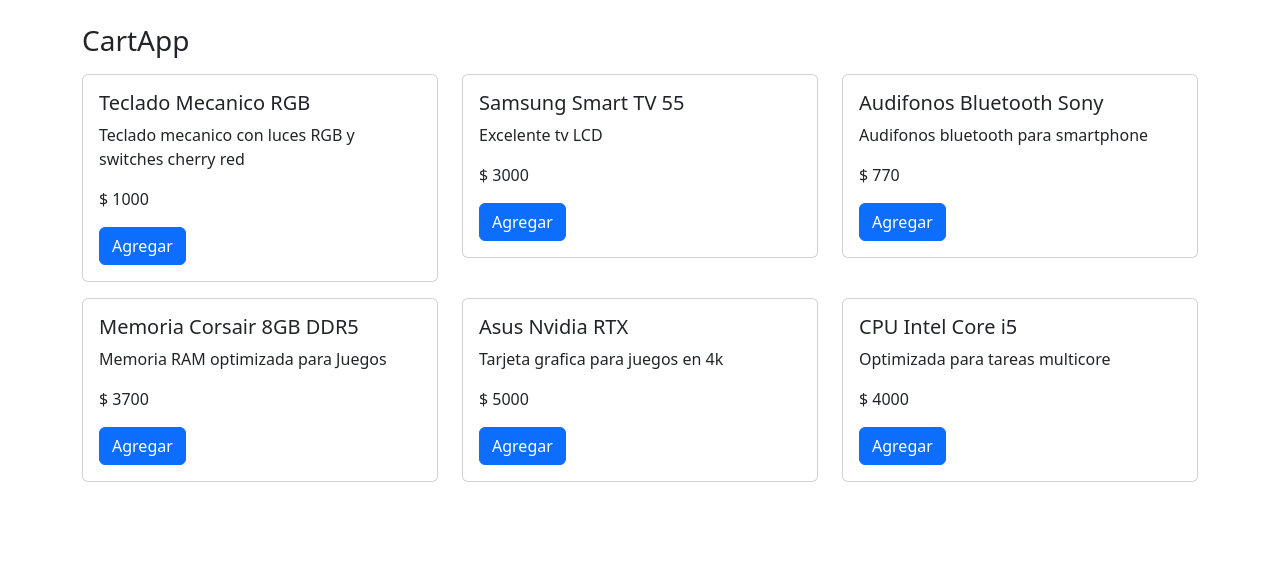
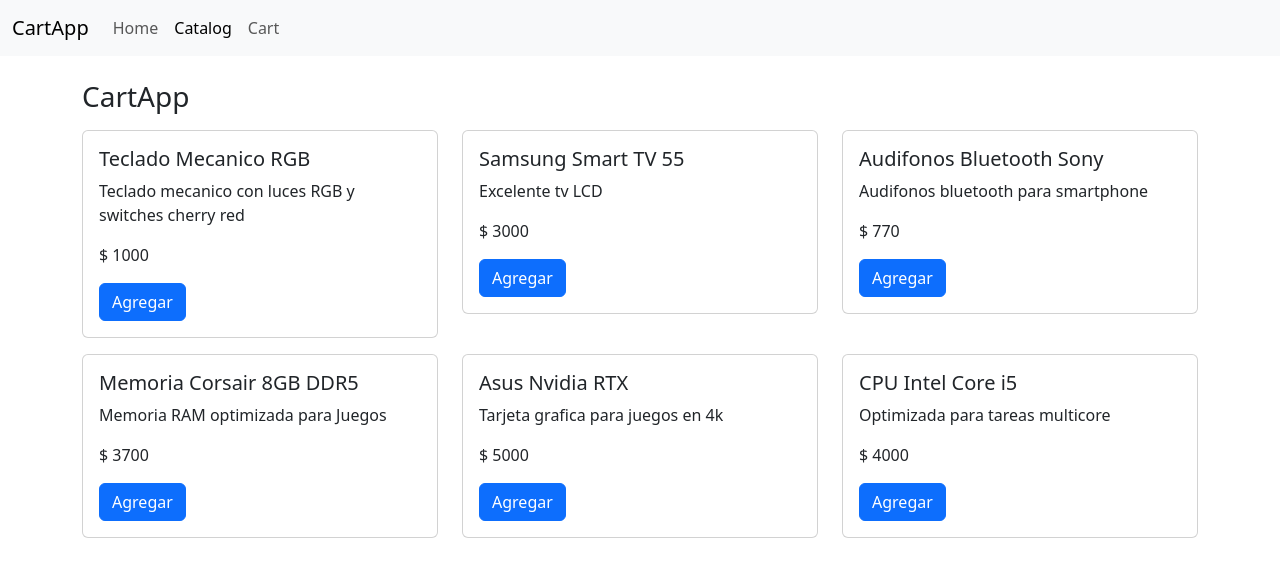
Before and after one commit to Memobig/5-cart-app, a React (Vite) app: page /catalog in a window 1280 px wide. Shown: the top 576 px of the page. Built offline with nearby package versions, Linux system fonts and the light colour scheme.

Commit message:
agrega un Navbar

```diff
--- a/src/CartApp.jsx
+++ b/src/CartApp.jsx
@@ -2,6 +2,7 @@
 import { CartView } from "./components/CartView"
 import { CatalogView } from "./components/CatalogView"
 import { useItemsCart } from "./hooks/useItemsCart"
+import { Navbar } from "./components/Navbar";
 
 
 export const CartApp = () => {
@@ -9,6 +10,7 @@
     const { cartItems, handlerAddProductCart, handlerDeleteProductCart } = useItemsCart();
     return (
         <>
+        <Navbar/>
             <div className="container my-4">
                 <h3>CartApp</h3>
                 <Routes>
--- /dev/null
+++ b/src/components/Navbar.jsx
@@ -0,0 +1,30 @@
+import { NavLink } from "react-router-dom";
+
+export const Navbar = () => {
+
+    return (
+        <>
+            <nav className="navbar navbar-expand-lg bg-body-tertiary">
+  <div className="container-fluid">
+    <a className="navbar-brand" href="#">CartApp</a>
+    <button className="navbar-toggler" type="button" data-bs-toggle="collapse" data-bs-target="#navbarNav" aria-controls="navbarNav" aria-expanded="false" aria-label="Toggle navigation">
+      <span className="navbar-toggler-icon"></span>
+    </button>
+    <div className="collapse navbar-collapse" id="navbarNav">
+      <ul className="navbar-nav">
+        <li className="nav-item">
+          <NavLink className={'nav-link'} to="/">Home</NavLink>
+        </li>
+        <li className="nav-item">
+          <NavLink className={'nav-link'} to="/catalog">Catalog</NavLink>
+        </li>
+        <li className="nav-item">
+          <NavLink className={'nav-link'} to="/cart">Cart</NavLink>
+        </li>
+      </ul>
+    </div>
+  </div>
+</nav>
+        </>
+    );
+}
```
